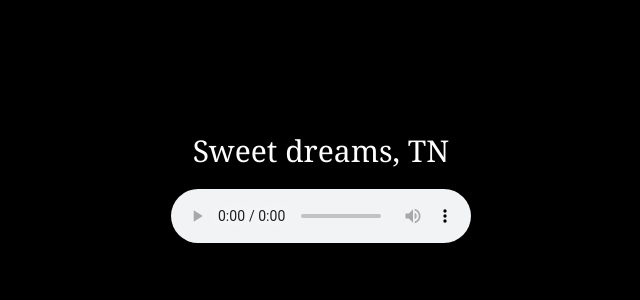
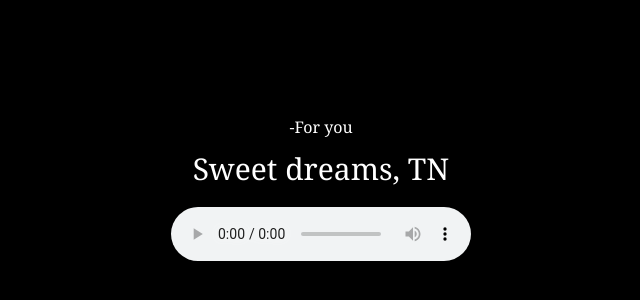
Before and after one commit to arnolcb/webN, a plain HTML site: page new.html in a window 1280 px wide. Shown: the part 192-492 px from the top of the page, without its empty margins (319-959 px from the left). Drawn offline with nearby package versions, Linux system fonts and the light colour scheme.

Commit message:
feat: add for

```diff
--- a/new.html
+++ b/new.html
@@ -12,6 +12,7 @@
     <div
       class="bg-black text-white w-screen h-screen flex flex-col justify-center items-center font-serif"
     >
+      <div class="text-center mb-3">-For you</div>
       <h1 class="text-3xl text-center">Sweet dreams, TN</h1>
       <audio class="mt-5" id="audioPlayer" controls>
         <source src="music/sweetdreams.mp3" type="audio/mp3" />
```
